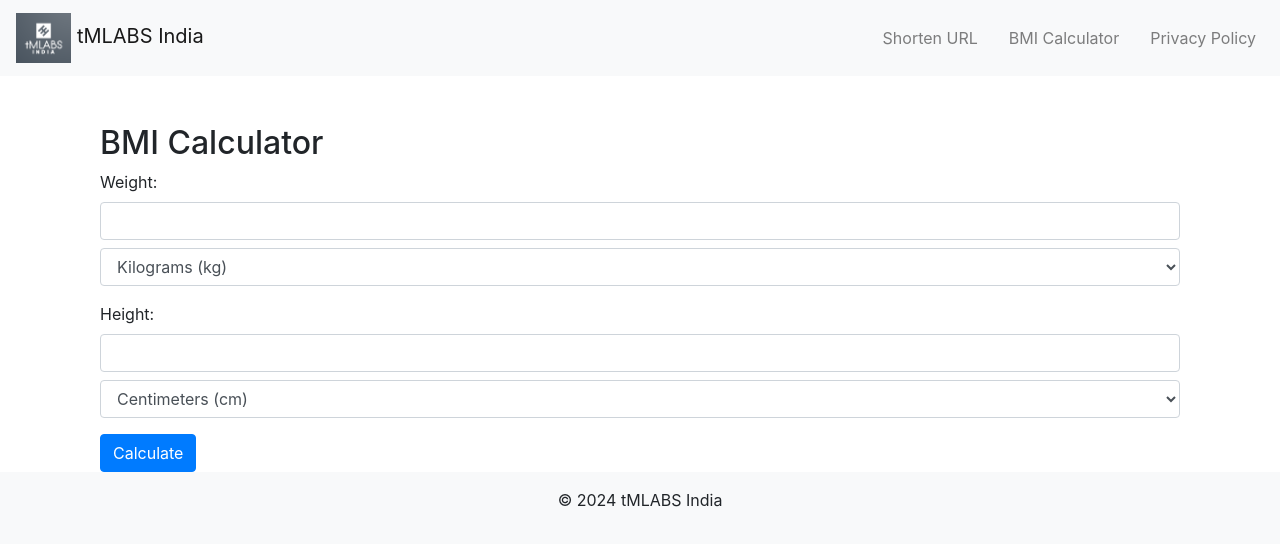
After one commit to thrmk/url_shortener_free, a Flask app: page /bmi in a window 1280 px wide. The commit adds this page. Shown: the top 546 px of the page. Run offline with Flask 3, Linux system fonts and the light colour scheme; some libraries are stand-ins or nearby versions.

Commit message:
Switched to tMLABS India

```diff
--- a/app.py
+++ b/app.py
@@ -217,5 +217,5 @@ def all_urls():
     urls = get_urls()
     return render_template('all_urls.html', urls=urls, hashids=hashids)
 
-# if __name__ == '__main__':
-#     app.run(debug=True)
+if __name__ == '__main__':
+    app.run(debug=True)
--- a/templates/base.html
+++ b/templates/base.html
@@ -3,13 +3,13 @@
 <head>
     <meta charset="UTF-8">
     <meta name="viewport" content="width=device-width, initial-scale=1.0">
-    <meta name="description" content="URL Shortener service to manage and track your links easily.">
-    <meta name="keywords" content="URL Shortener, Link Management, URL Tracking">
+    <meta name="description" content="Explore our range of software tools, including URL Shortener and BMI Calculator, to manage and track your data easily.">
+    <meta name="keywords" content="URL Shortener, BMI Calculator, Link Management, Data Tools">
     <meta name="author" content="Manoj">
 
     <!-- Open Graph meta tags for social media -->
-    <meta property="og:title" content="{% block og_title %}My URL Shortener{% endblock %}">
-    <meta property="og:description" content="Manage and track your links with ease using our platform, which offers features similar to bitly, tinyurl, and more.">
+    <meta property="og:title" content="{% block og_title %}tMLABS India{% endblock %}">
+    <meta property="og:description" content="Explore our range of software tools, including URL Shortener and BMI Calculator, to manage and track your data easily.">
     <meta property="og:image" content="{{ url_for('static', filename='tmlabs_logo.png') }}">
     <meta property="og:url" content="{{ url_for('home', _external=True) }}">
     <meta property="og:type" content="website">
@@ -18,8 +18,8 @@
 
     <!-- Twitter Card meta tags -->
     <meta name="twitter:card" content="summary_large_image">
-    <meta name="twitter:title" content="{% block twitter_title %}My URL Shortener{% endblock %}">
-    <meta name="twitter:description" content="Manage and track your links with ease using our platform, which offers features similar to bitly, tinyurl, and more.">
+    <meta name="twitter:title" content="{% block twitter_title %}tMLABS India{% endblock %}">
+    <meta name="twitter:description" content="Explore our range of software tools, including URL Shortener and BMI Calculator, to manage and track your data easily.">
     <meta name="twitter:image" content="{{ url_for('static', filename='tmlabs_logo.png') }}">
 
     <link rel="canonical" href="{{ url_for('home', _external=True) }}">
@@ -28,7 +28,6 @@
     <link rel="stylesheet" href="{{ url_for('static', filename='styles.css') }}">
     <link rel="stylesheet" href="https://cdn.jsdelivr.net/npm/flatpickr/dist/flatpickr.min.css">
     <script src="https://cdn.jsdelivr.net/npm/flatpickr"></script>
-    <!-- <script async src="https://pagead2.googlesyndication.com/pagead/js/adsbygoogle.js?client=ca-pub-5520751781337005" crossorigin="anonymous"></script> -->
     <script async src="https://www.googletagmanager.com/gtag/js?id=G-1F35JW1ZG3"></script>
     <script>
         window.dataLayer = window.dataLayer || [];
@@ -119,7 +118,7 @@
         <nav class="navbar navbar-expand-lg navbar-light bg-light">
             <a class="navbar-brand" href="{{ url_for('home') }}">
                 <img src="{{ url_for('static', filename='tmlabs_logo.png') }}" alt="Home URL Shortener Free">
-                URL Shortener Free
+                tMLABS India
             </a>
             <button class="navbar-toggler" type="button" data-toggle="collapse" data-target="#navbarNav" aria-controls="navbarNav" aria-expanded="false" aria-label="Toggle navigation">
                 <span class="navbar-toggler-icon"></span>
@@ -128,6 +127,7 @@
                 <ul class="navbar-nav ml-auto">
                     <!-- Update the URL in the navbar -->
                     <li class="nav-item"><a class="nav-link" href="{{ url_for('url_shortener') }}">Shorten URL</a></li>
+                    <li class="nav-item"><a class="nav-link" href="{{ url_for('bmi_tool') }}">BMI Calculator</a></li>
                     <li class="nav-item"><a class="nav-link" href="{{ url_for('privacy_policy') }}">Privacy Policy</a></li>
                 </ul>
             </div>
@@ -138,7 +138,7 @@
         {% endblock %}
     </main>
     <footer class="bg-light text-center py-3">
-        <p>&copy; 2024 tMLABS India URL Shortener</p>
+        <p>&copy; 2024 tMLABS India</p>
         <script async type="application/javascript"
         src="https://news.google.com/swg/js/v1/swg-basic.js"></script>
         <script>
--- /dev/null
+++ b/templates/bmi.html
@@ -0,0 +1,34 @@
+{% extends 'base.html' %}
+
+{% block content %}
+<div class="container mt-5">
+    <h2>BMI Calculator</h2>
+    <form method="POST">
+        <div class="form-group">
+            <label for="weight">Weight:</label>
+            <input type="number" step="0.1" class="form-control" id="weight" name="weight" required>
+            <select class="form-control mt-2" id="weight_unit" name="weight_unit">
+                <option value="kg">Kilograms (kg)</option>
+                <option value="lbs">Pounds (lbs)</option>
+                <option value="oz">Ounces (oz)</option>
+            </select>
+        </div>
+        <div class="form-group">
+            <label for="height">Height:</label>
+            <input type="number" step="0.1" class="form-control" id="height" name="height" required>
+            <select class="form-control mt-2" id="height_unit" name="height_unit">
+                <option value="cm">Centimeters (cm)</option>
+                <option value="inches">Inches (in)</option>
+            </select>
+        </div>
+        <button type="submit" class="btn btn-primary">Calculate</button>
+    </form>
+
+    {% if bmi is not none %}
+    <div class="mt-4">
+        <h4>Your BMI: {{ bmi }}</h4>
+        <p>Category: {{ category }}</p>
+    </div>
+    {% endif %}
+</div>
+{% endblock %}
```
Also changed, not shown: database.db. Lines whose indentation alone changed are shown as unchanged.
